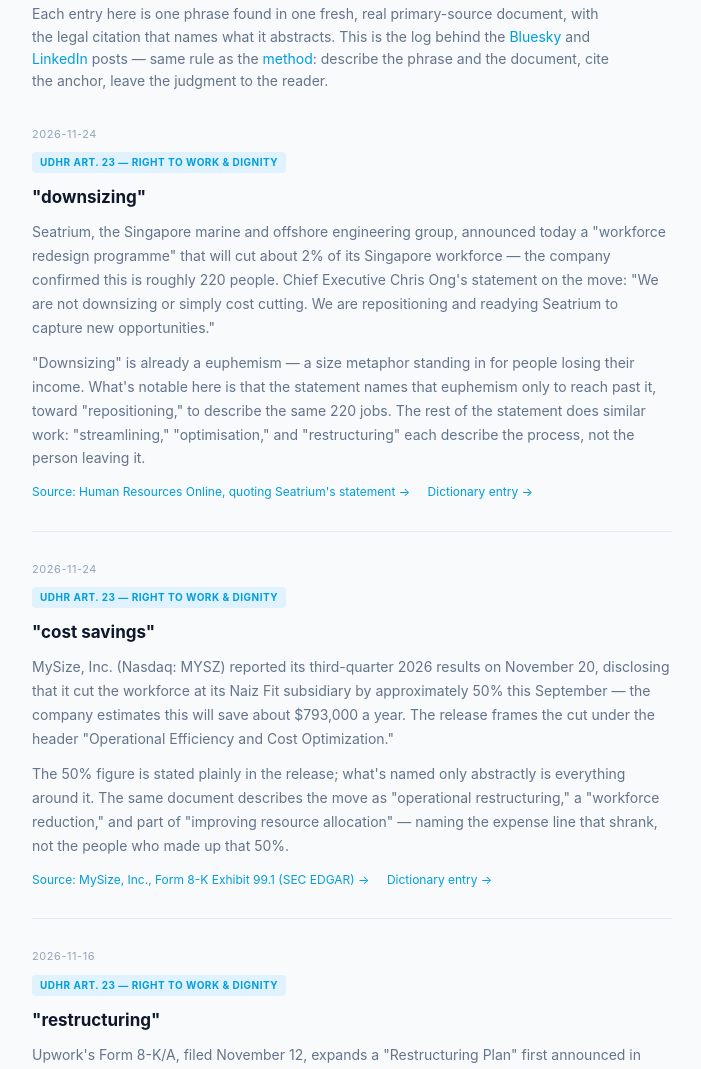
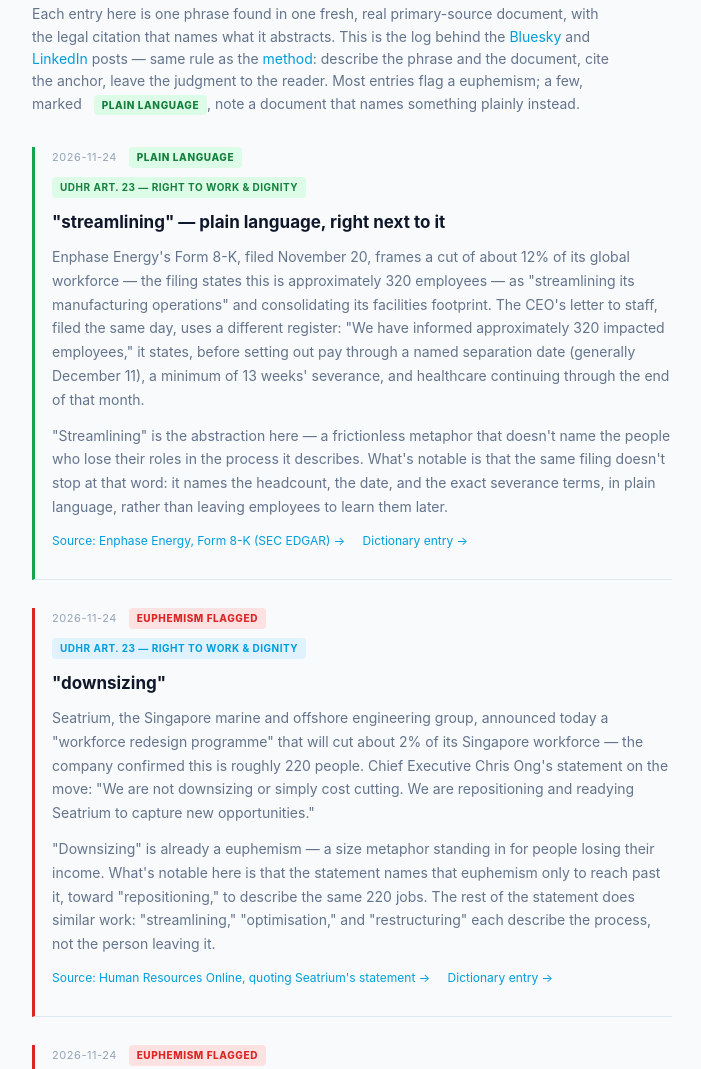
Before and after one commit to fleschurza/ldm-report, a plain HTML site: page blog.html in a window 1280 px wide. Shown: the part 262-1331 px from the top of the page, without its empty margins (288-989 px from the left). Drawn offline with Linux system fonts and the light colour scheme; no server answers.

Commit message:
blog.html: add visual badges for critical vs plain-language Notes; add Enphase "streamlining" positive entry
Co-Authored-By: Claude Sonnet 5 <noreply@anthropic.com>

```diff
--- a/blog.html
+++ b/blog.html
@@ -43,6 +43,11 @@
 
     .post-positive { border-left: 3px solid #16a34a; padding-left: 17px; }
     .post-positive .post-ref { background: #dcfce7; color: #15803d; }
+    .post-critical { border-left: 3px solid #dc2626; padding-left: 17px; }
+
+    .post-badge { display: inline-block; font-size: 10px; font-weight: 800; text-transform: uppercase; letter-spacing: 0.06em; padding: 2px 8px; border-radius: 4px; margin-left: 8px; vertical-align: middle; }
+    .badge-critical { background: #fee2e2; color: #dc2626; }
+    .badge-positive { background: #dcfce7; color: #15803d; }
   </style>
 </head>
 <body data-page="blog" data-subtitle="One phrase, one fresh document, one legal citation at a time.">
@@ -56,12 +61,37 @@
   the <a href="https://bsky.app/profile/unmasktools.bsky.social">Bluesky</a> and
   <a href="https://www.linkedin.com/company/unmask-tools/">LinkedIn</a> posts — same
   rule as the <a href="method.html">method</a>: describe the phrase and the document,
-  cite the anchor, leave the judgment to the reader.</p>
+  cite the anchor, leave the judgment to the reader. Most entries flag a euphemism;
+  a few, marked <span class="post-badge badge-positive">Plain language</span>, note
+  a document that names something plainly instead.</p>
 
   <div id="posts">
 
-    <div class="post">
-      <div class="post-date">2026-11-24</div>
+    <div class="post post-positive">
+      <div class="post-date">2026-11-24 <span class="post-badge badge-positive">Plain language</span></div>
+      <div class="post-ref">UDHR Art. 23 — Right to Work &amp; Dignity</div>
+      <div class="post-phrase">"streamlining" — plain language, right next to it</div>
+      <p>Enphase Energy's Form 8-K, filed November 20, frames a cut of about 12%
+      of its global workforce — the filing states this is approximately 320
+      employees — as "streamlining its manufacturing operations" and
+      consolidating its facilities footprint. The CEO's letter to staff, filed
+      the same day, uses a different register: "We have informed approximately
+      320 impacted employees," it states, before setting out pay through a named
+      separation date (generally December 11), a minimum of 13 weeks' severance,
+      and healthcare continuing through the end of that month.</p>
+      <p>"Streamlining" is the abstraction here — a frictionless metaphor that
+      doesn't name the people who lose their roles in the process it describes.
+      What's notable is that the same filing doesn't stop at that word: it names
+      the headcount, the date, and the exact severance terms, in plain language,
+      rather than leaving employees to learn them later.</p>
+      <div class="post-links">
+        <a href="https://www.sec.gov/Archives/edgar/data/0001463101/000146310126000112/enph-20261120.htm">Source: Enphase Energy, Form 8-K (SEC EDGAR) →</a>
+        <a href="report.html?term=streamlining">Dictionary entry →</a>
+      </div>
+    </div>
+
+    <div class="post post-critical">
+      <div class="post-date">2026-11-24 <span class="post-badge badge-critical">Euphemism flagged</span></div>
       <div class="post-ref">UDHR Art. 23 — Right to Work &amp; Dignity</div>
       <div class="post-phrase">"downsizing"</div>
       <p>Seatrium, the Singapore marine and offshore engineering group, announced
@@ -82,8 +112,8 @@
       </div>
     </div>
 
-    <div class="post">
-      <div class="post-date">2026-11-24</div>
+    <div class="post post-critical">
+      <div class="post-date">2026-11-24 <span class="post-badge badge-critical">Euphemism flagged</span></div>
       <div class="post-ref">UDHR Art. 23 — Right to Work &amp; Dignity</div>
       <div class="post-phrase">"cost savings"</div>
       <p>MySize, Inc. (Nasdaq: MYSZ) reported its third-quarter 2026 results on
@@ -102,8 +132,8 @@
       </div>
     </div>
 
-    <div class="post">
-      <div class="post-date">2026-11-16</div>
+    <div class="post post-critical">
+      <div class="post-date">2026-11-16 <span class="post-badge badge-critical">Euphemism flagged</span></div>
       <div class="post-ref">UDHR Art. 23 — Right to Work &amp; Dignity</div>
       <div class="post-phrase">"restructuring"</div>
       <p>Upwork's Form 8-K/A, filed November 12, expands a "Restructuring Plan"
@@ -128,7 +158,7 @@
     </div>
 
     <div class="post post-positive">
-      <div class="post-date">2026-11-16</div>
+      <div class="post-date">2026-11-16 <span class="post-badge badge-positive">Plain language</span></div>
       <div class="post-ref">UDHR Art. 23 — Right to Work &amp; Dignity</div>
       <div class="post-phrase">"attrition" — plain language, right next to it</div>
       <p>Boeing's November 9 memo on cutting about 5% of its commercial-airplane
@@ -147,8 +177,8 @@
       </div>
     </div>
 
-    <div class="post">
-      <div class="post-date">2026-11-16</div>
+    <div class="post post-critical">
+      <div class="post-date">2026-11-16 <span class="post-badge badge-critical">Euphemism flagged</span></div>
       <div class="post-ref">Planetary Boundaries PB-1 — Climate Change</div>
       <div class="post-phrase">"energy transition"</div>
       <p>A market-research release this month — MarketsandMarkets' forecast for
@@ -167,8 +197,8 @@
       </div>
     </div>
 
-    <div class="post">
-      <div class="post-date">2026-11-16</div>
+    <div class="post post-critical">
+      <div class="post-date">2026-11-16 <span class="post-badge badge-critical">Euphemism flagged</span></div>
       <div class="post-ref">Planetary Boundaries PB-1 — Climate Change</div>
       <div class="post-phrase">"net zero"</div>
       <p>A climate-finance benchmark released today — Senken's <em>Pace of Change
```
